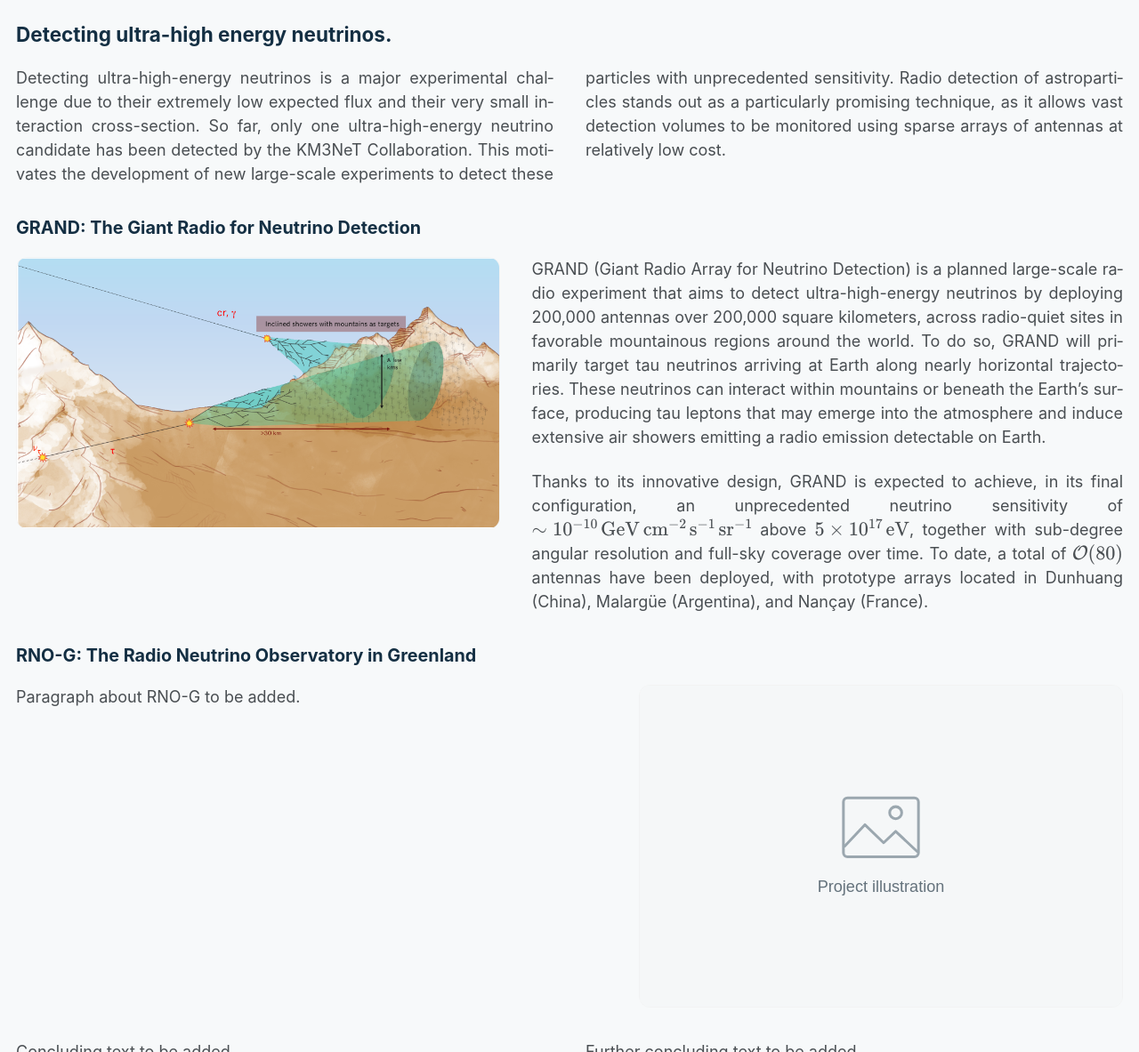
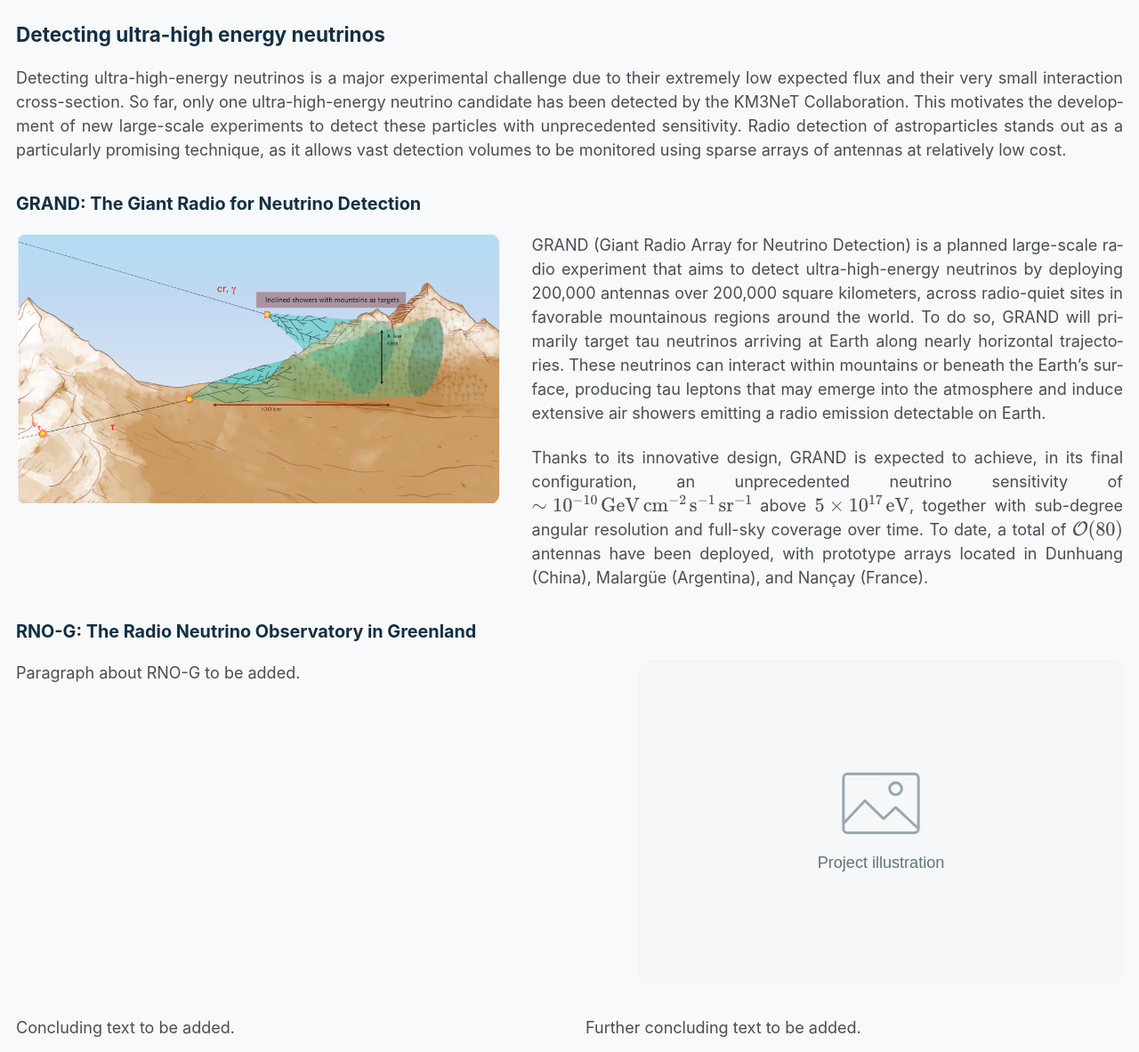
Before and after one commit to simonchiche/simonchiche.github.io, a Jekyll site: the page built from _pages/research.html, in a window 1280 px wide and 1400 px high, scrolled down 973 px. Shown: the part 217-1400 px from the top of the window at 89% size. Built offline with Jekyll 4.4.1, drawn with Linux system fonts in a browser that asks for light colours.

Commit message:
Updated formatting research tab

```diff
--- a/_data/research.yml
+++ b/_data/research.yml
@@ -46,10 +46,10 @@ overview:
     image_side: right
     image_caption: ""
 
-# Titre 3 : introduction en deux colonnes, deux expériences, puis conclusion.
-# Les colonnes de l'introduction et de la conclusion s'équilibrent automatiquement.
+# Titre 3 : introduction sur toute la largeur, deux expériences, puis conclusion.
+# La conclusion est répartie en deux colonnes qui s'équilibrent automatiquement.
 neutrinos:
-  title: "Detecting ultra-high energy neutrinos."
+  title: "Detecting ultra-high energy neutrinos"
   introduction: |
 
     Detecting ultra-high-energy neutrinos is a major experimental challenge due to their extremely low expected flux and their very small interaction cross-section. So far, only one ultra-high-energy neutrino candidate has been detected by the KM3NeT Collaboration. This motivates the development of new large-scale experiments to detect these particles with unprecedented sensitivity. Radio detection of astroparticles stands out as a particularly promising technique, as it allows vast detection volumes to be monitored using sparse arrays of antennas at relatively low cost.
--- a/_pages/research.html
+++ b/_pages/research.html
@@ -19,7 +19,7 @@ header:
 
   <section class="research-section" aria-labelledby="research-neutrinos-title">
     <h2 id="research-neutrinos-title">{{ site.data.research.neutrinos.title | escape }}</h2>
-    <div class="research-columns research-introduction">
+    <div class="research-introduction">
       {{ site.data.research.neutrinos.introduction | markdownify }}
     </div>
 
--- a/_sass/_research.scss
+++ b/_sass/_research.scss
@@ -104,6 +104,14 @@
 .research-introduction {
   overflow-wrap: break-word;
 
+  > :first-child {
+    margin-top: 0;
+  }
+
+  > :last-child {
+    margin-bottom: 0;
+  }
+
   @include breakpoint($small) {
     text-align: justify;
     hyphens: auto;
```
Also changed, not shown: README.md (+4 -3 lines).
